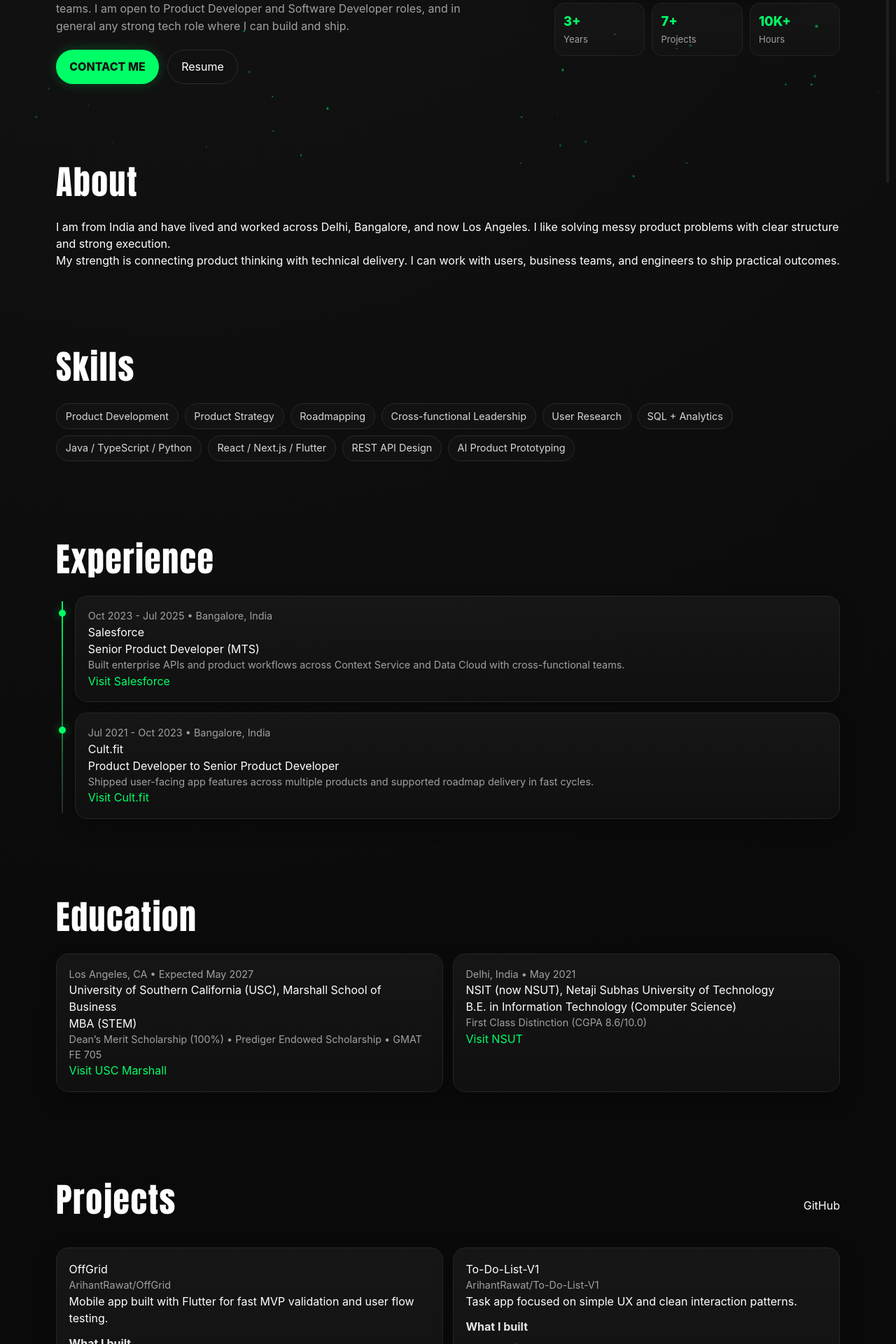
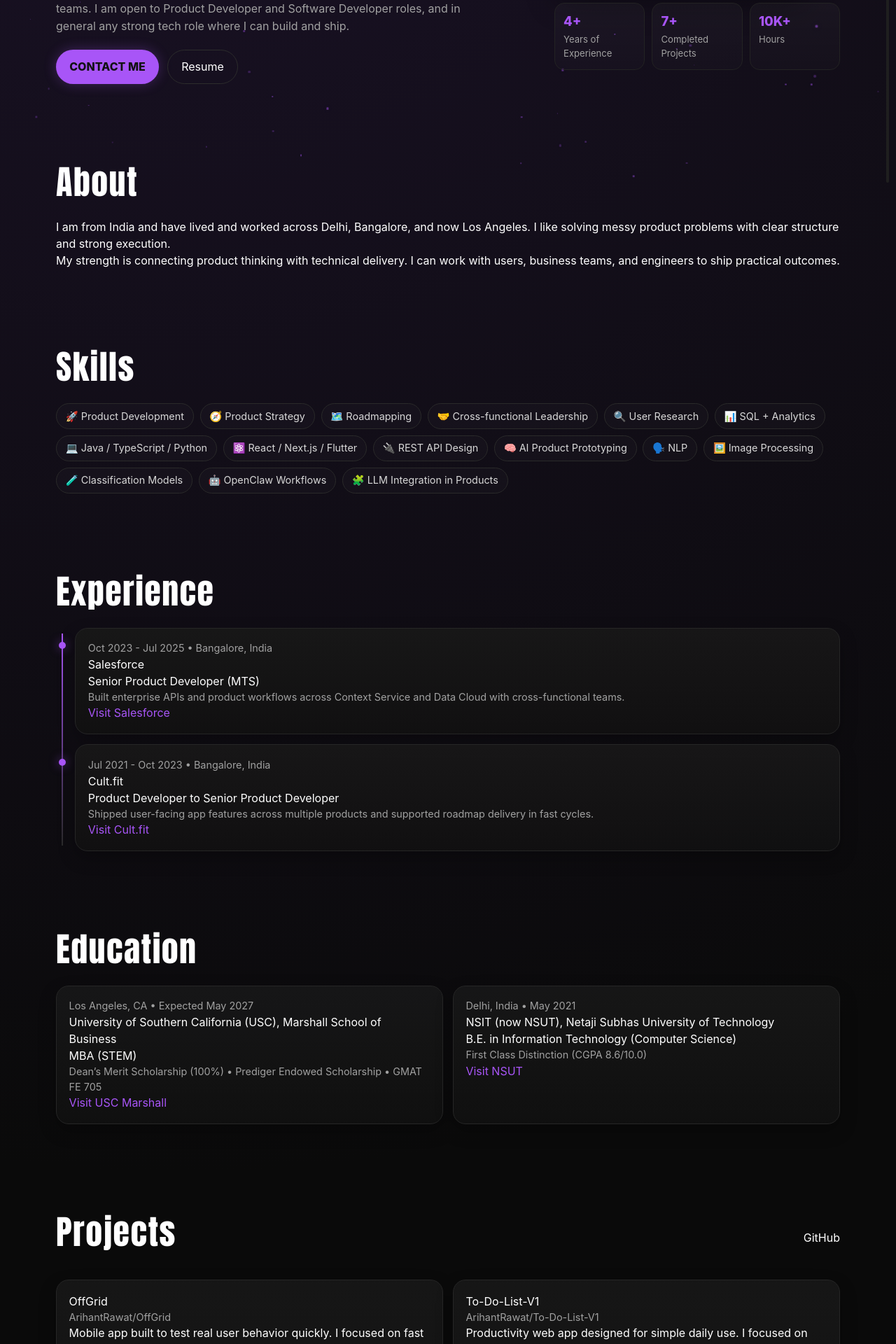
Before and after one commit to ArihantRawat/arihant-portfolio, a Next.js app: page / in a window 1280 px wide. Shown: the part 539-2459 px from the top of the page at 70% size. Built offline with nearby package versions, Linux system fonts and the light colour scheme.

Commit message:
Fix hydration mismatch, switch to purple theme, refine blog cards, stats, AI skills, and one-time intro

```diff
--- a/src/app/globals.css
+++ b/src/app/globals.css
@@ -4,8 +4,8 @@
   --bg: #0a0a0a;
   --text: #ffffff;
   --muted: #a1a1a1;
-  --accent: #00ff66;
-  --accent-dark: #00cc52;
+  --accent: #a855f7;
+  --accent-dark: #7e22ce;
 }
 
 * { box-sizing: border-box; }
@@ -13,7 +13,7 @@ html, body { margin: 0; padding: 0; background: var(--bg); color: var(--text); }
 body { font-family: Inter, Arial, Helvetica, sans-serif; cursor: default; }
 a { color: var(--text); text-decoration: none; }
 
-.site-shell, .blog-shell { min-height: 100vh; background: radial-gradient(circle at 20% 0%, #141414, #0a0a0a 55%); position: relative; }
+.site-shell, .blog-shell { min-height: 100vh; background: radial-gradient(circle at 20% 0%, #1b1228, #0a0a0a 58%); position: relative; }
 .container { width: min(1120px, 92vw); margin: 0 auto; position: relative; z-index: 2; }
 .main-space { padding: 7rem 0 2rem; }
 .blog-space { padding: 6.5rem 0 3rem; }
@@ -35,7 +35,7 @@ a { color: var(--text); text-decoration: none; }
 .hero-bio { color: var(--muted); max-width: 62ch; line-height: 1.6; }
 .hero-actions { margin-top: 1.25rem; display: flex; gap: .75rem; flex-wrap: wrap; }
 
-.btn-neon { background: var(--accent); color: #111; font-weight: 800; border: 0; border-radius: 999px; padding: .72rem 1.2rem; box-shadow: 0 0 18px rgba(0,255,102,.22); cursor: pointer; }
+.btn-neon { background: var(--accent); color: #111; font-weight: 800; border: 0; border-radius: 999px; padding: .72rem 1.2rem; box-shadow: 0 0 18px rgba(168,85,247,.28); cursor: pointer; }
 .btn-neon:hover { background: var(--accent-dark); transform: scale(1.05); }
 .btn-ghost { border: 1px solid #2d2d2d; border-radius: 999px; padding: .72rem 1.2rem; }
 
@@ -65,7 +65,7 @@ ul { margin: .1rem 0 .7rem 1.1rem; color: #d9d9d9; }
 .timeline { position: relative; margin-left: .5rem; padding-left: 1.2rem; }
 .timeline::before { content: ""; position: absolute; left: 0; top: .5rem; bottom: .5rem; width: 2px; background: linear-gradient(var(--accent), #2a2a2a); }
 .timeline-card { position: relative; }
-.timeline-dot { position: absolute; width: 10px; height: 10px; border-radius: 999px; background: var(--accent); left: -1.52rem; top: 1.2rem; box-shadow: 0 0 14px rgba(0,255,102,.45); }
+.timeline-dot { position: absolute; width: 10px; height: 10px; border-radius: 999px; background: var(--accent); left: -1.52rem; top: 1.2rem; box-shadow: 0 0 14px rgba(168,85,247,.55); }
 
 .edu-grid, .project-grid { display: grid; grid-template-columns: 1fr; gap: .85rem; }
 .contact-grid { display: grid; grid-template-columns: 1fr; gap: .7rem; }
@@ -73,7 +73,7 @@ ul { margin: .1rem 0 .7rem 1.1rem; color: #d9d9d9; }
 .chips span { border: 1px solid #2a2a2a; color: #d8d8d8; border-radius: 999px; padding: .42rem .8rem; font-size: .9rem; background: rgba(255,255,255,.02); }
 
 .particle-field { position: fixed; inset: 0; z-index: 1; pointer-events: none; overflow: hidden; }
-.particle { position: absolute; display: block; border-radius: 999px; background: var(--accent); box-shadow: 0 0 8px rgba(0,255,102,.3); }
+.particle { position: absolute; display: block; border-radius: 999px; background: var(--accent); box-shadow: 0 0 8px rgba(168,85,247,.35); }
 
 .preloader { position: fixed; inset: 0; z-index: 60; background: #0a0a0a; display: grid; place-content: center; gap: 1rem; }
 .preloader-name { margin: 0; font-family: Anton, Impact, sans-serif; font-size: clamp(2.2rem, 10vw, 6rem); letter-spacing: .03em; }
@@ -84,16 +84,16 @@ ul { margin: .1rem 0 .7rem 1.1rem; color: #d9d9d9; }
 .progress-bar { width: 100%; background: var(--accent); transition: height .1s linear; border-radius: 999px; }
 
 .cursor-dot, .cursor-ring { position: fixed; left: 0; top: 0; pointer-events: none; z-index: 80; border-radius: 999px; transform: translate(-50%, -50%); }
-.cursor-dot { width: 10px; height: 10px; background: var(--accent); box-shadow: 0 0 12px rgba(0,255,102,.6); }
-.cursor-ring { width: 30px; height: 30px; border: 1px solid rgba(0,255,102,.85); }
+.cursor-dot { width: 10px; height: 10px; background: var(--accent); box-shadow: 0 0 12px rgba(168,85,247,.75); }
+.cursor-ring { width: 30px; height: 30px; border: 1px solid rgba(168,85,247,.9); }
 
 .blog-header { display: flex; align-items: center; justify-content: space-between; margin-bottom: 1rem; }
 .blog-home { color: #d7d7d7; }
 .blog-pill { border: 1px solid #2a2a2a; border-radius: 999px; padding: .35rem .8rem; color: #d2d2d2; }
 .blog-title-wrap { margin-bottom: 1.2rem; }
 .blog-grid { display: grid; gap: .9rem; }
-.blog-card { border: 1px solid #272727; border-radius: 18px; background: linear-gradient(180deg, rgba(22,22,22,.95), rgba(15,15,15,.95)); padding: 1rem; transition: border-color .25s ease; }
-.blog-card.open { border-color: #2f5; }
+.blog-card { border: 1px solid #272727; border-radius: 18px; background: linear-gradient(180deg, rgba(22,22,22,.95), rgba(15,15,15,.95)); padding: .78rem .9rem; max-width: 760px; transition: border-color .25s ease, transform .25s ease, max-width .3s ease; }
+.blog-card.open { border-color: var(--accent); max-width: 980px; transform: translateY(-2px); }
 .blog-card-head { width: 100%; background: transparent; border: 0; color: inherit; display: flex; align-items: start; justify-content: space-between; gap: .6rem; text-align: left; cursor: pointer; }
 .blog-card-head h2 { margin: .25rem 0 0; font-size: 1.2rem; }
 .blog-toggle { font-size: 1.6rem; line-height: 1; color: var(--accent); }
@@ -119,6 +119,14 @@ ul { margin: .1rem 0 .7rem 1.1rem; color: #d9d9d9; }
   .timeline { margin-left: 0; }
 }
 
+.site-footer {
+  border-top: 1px solid #242424;
+  color: #b5b5b5;
+  text-align: center;
+  padding: 1.2rem 1rem 1.8rem;
+  font-size: .92rem;
+}
+
 @media (prefers-reduced-motion: reduce) {
   *, *::before, *::after { animation: none !important; transition: none !important; }
 }
--- a/src/app/page.tsx
+++ b/src/app/page.tsx
@@ -16,7 +16,7 @@ type Project = {
   repo: string;
   description: string;
   built: string[];
-  quantifiedImpact: string[];
+  techStack: string[];
   link: string;
 };
 
@@ -24,48 +24,53 @@ const projects: Project[] = [
   {
     title: "OffGrid",
     repo: "ArihantRawat/OffGrid",
-    description: "Mobile app built with Flutter for fast MVP validation and user flow testing.",
-    built: ["Flutter app foundation", "Core user flows", "Mobile release pipeline"],
-    quantifiedImpact: ["3+ complete user journeys", "1 MVP shipped", "100% cross-platform codebase"],
+    description: "Mobile app built to test real user behavior quickly. I focused on fast iteration, clean onboarding flow, and practical MVP delivery.",
+    built: ["Flutter app foundation", "Core user journeys", "Release-ready mobile structure"],
+    techStack: ["Flutter", "Dart", "Mobile UI"],
     link: "https://github.com/ArihantRawat/OffGrid",
   },
   {
     title: "To-Do-List-V1",
     repo: "ArihantRawat/To-Do-List-V1",
-    description: "Task app focused on simple UX and clean interaction patterns.",
-    built: ["CRUD flows", "Frontend state logic", "Responsive layout"],
-    quantifiedImpact: ["4 CRUD operations", "1 focused productivity workflow", "100% client-side execution"],
+    description: "Productivity web app designed for simple daily use. I focused on frictionless task flows and clear state updates.",
+    built: ["Task CRUD flow", "Responsive interaction patterns", "State handling"],
+    techStack: ["JavaScript", "HTML/CSS", "Frontend Logic"],
     link: "https://github.com/ArihantRawat/To-Do-List-V1",
   },
   {
     title: "Sarcasm-Detector",
     repo: "ArihantRawat/Sarcasm-Detector",
-    description: "NLP project for sarcasm classification and model behavior testing.",
-    built: ["Text preprocessing", "Model experiments", "Prediction pipeline"],
-    quantifiedImpact: ["3-stage ML flow", "Multiple model runs", "1 reusable inference path"],
+    description: "AI/NLP project for text classification. I explored how model performance changes with preprocessing and feature choices.",
+    built: ["Text preprocessing pipeline", "Training and evaluation workflow", "Reusable prediction path"],
+    techStack: ["Python", "NLP", "Classification Models"],
     link: "https://github.com/ArihantRawat/Sarcasm-Detector",
   },
   {
     title: "Image Captioning",
     repo: "ArihantRawat/Image-Captioning",
-    description: "Computer vision prototype for generating natural-language captions.",
-    built: ["Captioning pipeline", "Notebook experiments", "Output quality checks"],
-    quantifiedImpact: ["2-stage CV architecture", "Multiple experiment notebooks", "1 end-to-end prototype"],
+    description: "Computer vision project to generate natural language from images. The focus was combining vision features with language output quality.",
+    built: ["Caption generation pipeline", "Experiment notebooks", "Model output evaluation"],
+    techStack: ["Python", "Image Processing", "Deep Learning"],
     link: "https://github.com/ArihantRawat/Image-Captioning",
   },
 ];
 
 const skills = [
-  "Product Development",
-  "Product Strategy",
-  "Roadmapping",
-  "Cross-functional Leadership",
-  "User Research",
-  "SQL + Analytics",
-  "Java / TypeScript / Python",
-  "React / Next.js / Flutter",
-  "REST API Design",
-  "AI Product Prototyping",
+  "🚀 Product Development",
+  "🧭 Product Strategy",
+  "🗺️ Roadmapping",
+  "🤝 Cross-functional Leadership",
+  "🔍 User Research",
+  "📊 SQL + Analytics",
+  "💻 Java / TypeScript / Python",
+  "⚛️ React / Next.js / Flutter",
+  "🔌 REST API Design",
+  "🧠 AI Product Prototyping",
+  "🗣️ NLP",
+  "🖼️ Image Processing",
+  "🧪 Classification Models",
+  "🤖 OpenClaw Workflows",
+  "🧩 LLM Integration in Products",
 ];
 
 function Counter({ end, suffix, label }: { end: number; suffix: string; label: string }) {
@@ -77,19 +82,16 @@ function Counter({ end, suffix, label }: { end: number; suffix: string; label: s
       value: end,
       duration: 1.2,
       ease: "power3.out",
+      delay: 1.45,
       onUpdate: () => {
         if (valueRef.current) valueRef.current.textContent = `${Math.floor(obj.value)}${suffix}`;
-      },
-      scrollTrigger: {
-        trigger: valueRef.current,
-        start: "top 85%",
       },
     });
   }, { scope: valueRef });
 
   return (
     <div className="stat-card reveal-item">
-      <p className="stat-number"><span ref={valueRef}>0{suffix}</span></p>
+      <p className="stat-number"><span ref={valueRef}>{end}{suffix}</span></p>
       <p className="stat-label">{label}</p>
     </div>
   );
@@ -98,6 +100,8 @@ function Counter({ end, suffix, label }: { end: number; suffix: string; label: s
 export default function Home() {
   const [menuOpen, setMenuOpen] = useState(false);
   const [progress, setProgress] = useState(0);
+  const [showPreloader, setShowPreloader] = useState(false);
+  const [particles, setParticles] = useState<Array<{ id: number; left: number; top: number; size: number; opacity: number }>>([]);
   const name = "Arihant Rawat";
   const letters = useMemo(() => name.split(""), [name]);
 
@@ -106,15 +110,20 @@ export default function Home() {
   const cursorRingRef = useRef<HTMLDivElement | null>(null);
   const contactRef = useRef<HTMLElement | null>(null);
 
-  const particles = useMemo(() => {
-    const count = typeof window !== "undefined" && window.innerWidth < 768 ? 50 : 90;
-    return Array.from({ length: count }).map((_, i) => ({
+  useEffect(() => {
+    const seen = sessionStorage.getItem("ar-intro-seen") === "1";
+    setShowPreloader(!seen);
+    if (!seen) sessionStorage.setItem("ar-intro-seen", "1");
+
+    const count = window.innerWidth < 768 ? 50 : 90;
+    const generated = Array.from({ length: count }).map((_, i) => ({
       id: i,
       left: Math.random() * 100,
       top: Math.random() * 100,
       size: 1 + Math.random() * 3,
       opacity: 0.2 + Math.random() * 0.4,
     }));
+    setParticles(generated);
   }, []);
 
   useEffect(() => {
@@ -169,15 +178,16 @@ export default function Home() {
   }, []);
 
   useGSAP(() => {
+    if (showPreloader) {
       gsap.fromTo(".name-letter", { y: 40, autoAlpha: 0 }, { y: 0, autoAlpha: 1, stagger: 0.05, ease: "power3.out" });
-
       const tl = gsap.timeline();
       tl.fromTo(".load-bar", { y: 40, autoAlpha: 0 }, { y: 0, autoAlpha: 1, duration: 0.35, ease: "power1.inOut" })
         .to(".load-bar", { y: -8, autoAlpha: 0, duration: 0.4, ease: "power1.inOut" })
         .to(preloaderRef.current, { yPercent: -100, autoAlpha: 0, duration: 0.7, delay: 1, ease: "power1.inOut" });
+    }
 
-    gsap.fromTo(".hero-line", { y: 20, autoAlpha: 0 }, { y: 0, autoAlpha: 1, stagger: 0.1, duration: 0.6, ease: "power3.out", delay: 1.1 });
-    gsap.fromTo(".hero-bio", { autoAlpha: 0 }, { autoAlpha: 1, duration: 0.6, delay: 1.45, ease: "power1.inOut" });
+    gsap.fromTo(".hero-line", { y: 20, autoAlpha: 0 }, { y: 0, autoAlpha: 1, stagger: 0.1, duration: 0.6, ease: "power3.out", delay: showPreloader ? 1.1 : 0.2 });
+    gsap.fromTo(".hero-bio", { autoAlpha: 0 }, { autoAlpha: 1, duration: 0.6, delay: showPreloader ? 1.45 : 0.45, ease: "power1.inOut" });
 
     gsap.utils.toArray<HTMLElement>(".particle").forEach((particle) => {
       gsap.to(particle, {
@@ -206,7 +216,7 @@ export default function Home() {
         }
       );
     });
-  });
+  }, { dependencies: [showPreloader, particles.length] });
 
   const scrollToContact = () => {
     contactRef.current?.scrollIntoView({ behavior: "smooth", block: "start" });
@@ -219,12 +229,14 @@ export default function Home() {
 
       <div className="progress-wrap"><div className="progress-bar" style={{ height: `${progress}%` }} /></div>
 
+      {showPreloader ? (
         <div className="preloader" ref={preloaderRef}>
           <h1 className="preloader-name">
             {letters.map((char, i) => <span className="name-letter" key={`${char}-${i}`}>{char === " " ? "\u00A0" : char}</span>)}
           </h1>
           <div className="load-bar" />
         </div>
+      ) : null}
 
       <div className="particle-field" aria-hidden="true">
         {particles.map((p) => (
@@ -275,8 +287,8 @@ export default function Home() {
           <div className="hero-right reveal-item">
             <div className="photo-wrap"><Image src="/images/arihant-headshot.jpg" alt="Arihant Rawat" width={720} height={900} /></div>
             <div className="stats">
-              <Counter end={3} suffix="+" label="Years" />
-              <Counter end={7} suffix="+" label="Projects" />
+              <Counter end={4} suffix="+" label="Years of Experience" />
+              <Counter end={7} suffix="+" label="Completed Projects" />
               <Counter end={10} suffix="K+" label="Hours" />
             </div>
           </div>
@@ -345,8 +357,8 @@ export default function Home() {
                 <p>{project.description}</p>
                 <p className="small-title">What I built</p>
                 <ul>{project.built.map((item) => <li key={item}>{item}</li>)}</ul>
-                <p className="small-title">Quantified highlights</p>
-                <ul>{project.quantifiedImpact.map((item) => <li key={item}>{item}</li>)}</ul>
+                <p className="small-title">Tech stack</p>
+                <ul>{project.techStack.map((item) => <li key={item}>{item}</li>)}</ul>
                 <a href={project.link} target="_blank" rel="noreferrer">Open repository</a>
               </article>
             ))}
@@ -356,12 +368,14 @@ export default function Home() {
         <section id="contact" ref={contactRef} className="reveal-section section-gap bottom-space">
           <h2 className="section-title reveal-item">Contact</h2>
           <div className="contact-grid reveal-item">
-            <a className="card" href="mailto:arihantr@usc.edu">arihantr@usc.edu</a>
+            <a className="card" href="mailto:arihantrawat@gmail.com">arihantrawat@gmail.com</a>
             <a className="card" href="https://www.linkedin.com/in/arihantrawat" target="_blank" rel="noreferrer">LinkedIn</a>
             <a className="card" href="tel:+12135636483">(213) 563-6483</a>
           </div>
         </section>
       </main>
+
+      <footer className="site-footer">Designed and built by Arihant Rawat</footer>
     </div>
   );
 }
```
Lines whose indentation alone changed are shown as unchanged.
